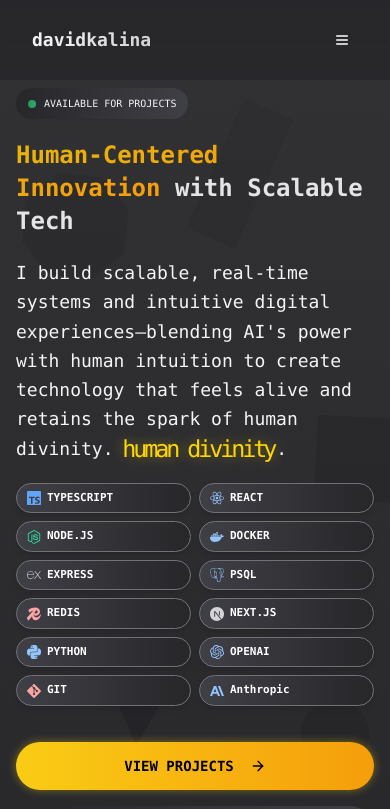
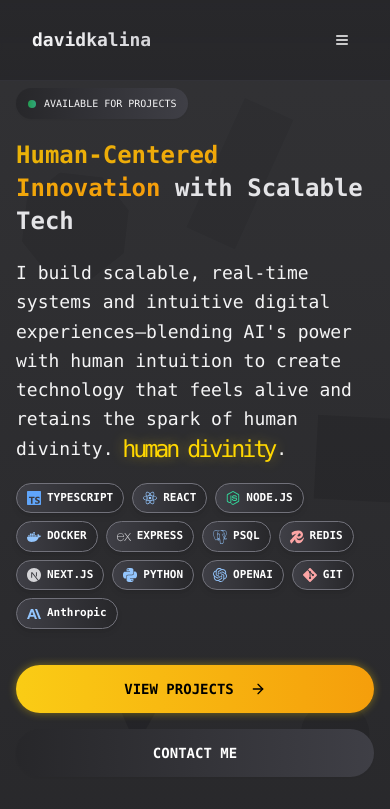
Before and after one commit to DavidKalina/davidkalina, a Next.js app: page / in a window 390 px wide. Shown: the top 809 px of the page. Built offline with nearby package versions, Linux system fonts and the light colour scheme; no server answers; the database is empty.

Commit message:
refactor: update layout and styling in TechBadges component for improved responsiveness and visual clarity

```diff
--- a/components/TechStackBadges.tsx
+++ b/components/TechStackBadges.tsx
@@ -80,13 +80,12 @@ const techStack = [
 
 const TechBadges = () => {
   return (
-    <div className="grid grid-cols-2 sm:grid-cols-3 md:grid-cols-4 lg:grid-cols-4 gap-2 sm:gap-3 max-w-2xl">
+    <div className="flex flex-wrap gap-2 sm:gap-3 max-w-2xl justify-start">
       {techStack.map(({ name, icon: Icon, iconColor }) => (
         <motion.div
           key={name}
           whileHover={{ scale: 1.05 }}
           transition={{ type: "spring", stiffness: 400, damping: 10 }}
-          className="flex justify-center"
         >
           <Badge
             className="
@@ -98,11 +97,11 @@ const TechBadges = () => {
               shadow-md transition-all duration-200
               hover:from-[#444] hover:to-zinc-600 dark:hover:from-zinc-600 dark:hover:to-zinc-500
               hover:border-zinc-400 dark:hover:border-zinc-300
-              hover:shadow-lg whitespace-nowrap w-full
+              hover:shadow-lg whitespace-nowrap
             "
           >
             <Icon size={14} className={`${iconColor} flex-shrink-0`} />
-            <span className="truncate">{name}</span>
+            <span>{name}</span>
           </Badge>
         </motion.div>
       ))}
```
